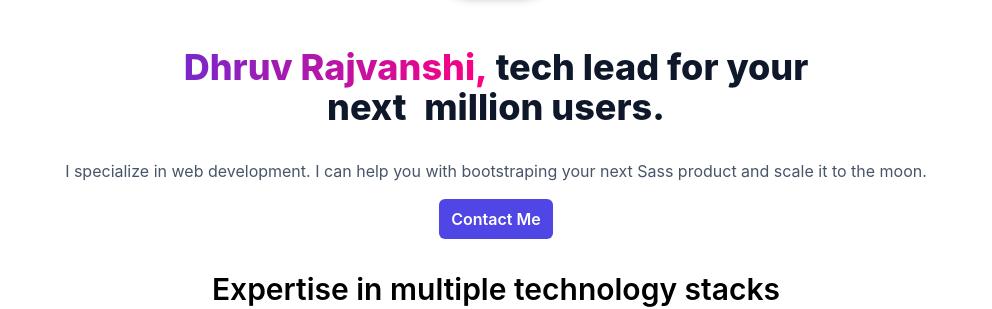
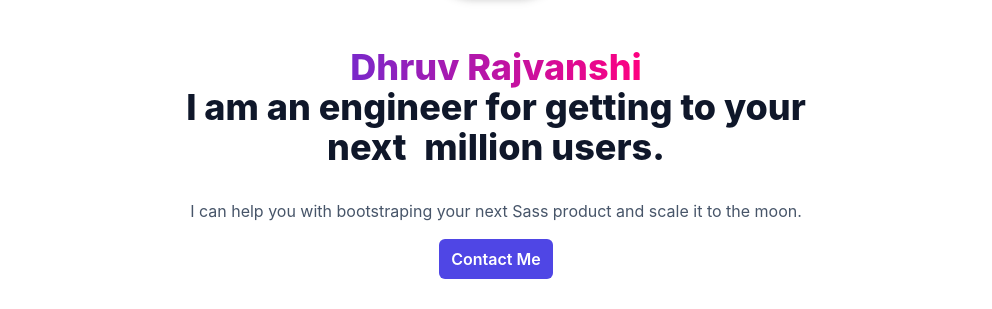
Before and after one commit to dhruvrajvanshi/dhruvrajvanshi.github.io, a Next.js app: page / in a window 1280 px wide. Shown: the part 201-510 px from the top of the page, without its empty margins (144-1136 px from the left). Built offline with nearby package versions, Linux system fonts and the light colour scheme.

Commit message:
Update headline

```diff
--- a/components/home/index.tsx
+++ b/components/home/index.tsx
@@ -26,7 +26,7 @@ export default function Home() {
         <title>Dhruv&apos; Home Page</title>
         <meta
           name='description'
-          content='Dhruv Rajvanshi. Hire me for your software needs'
+          content="Dhruv Rajvanshi. I'm a software engineer who specializes in backend and full stack development."
         />
       </Head>
 
@@ -43,15 +43,17 @@ export default function Home() {
 
         <h1 className='text-slate-900 text-4xl text-center mt-12 mx-16 font-extrabold'>
           <GradientText start='#7928CA' stop='#FF0080'>
-            Dhruv Rajvanshi,
+            Dhruv Rajvanshi
           </GradientText>
-          &nbsp;tech lead for your <br />
-          <FirstNextCursor /> million users.
+          <div>
+            I am an engineer for getting to your <br />
+            <FirstNextCursor /> million users.
+          </div>
         </h1>
 
         <div className='mx-auto mt-8 text-slate-600'>
-          I specialize in web development. I can help you with bootstraping your
-          next Sass product and scale it to the moon.
+          I can help you with bootstraping your next Sass product and scale it
+          to the moon.
         </div>
 
         <a href='mailto:d@rajv.dev'>
```
